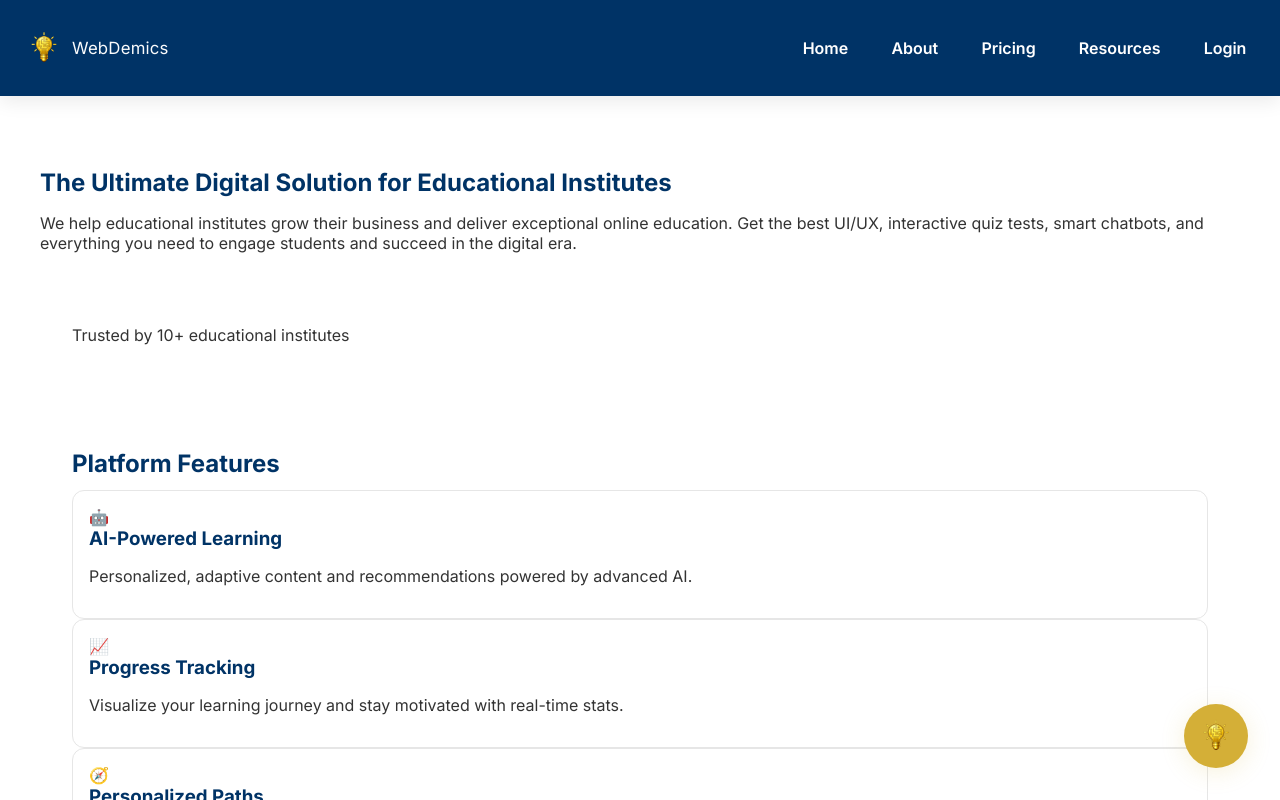
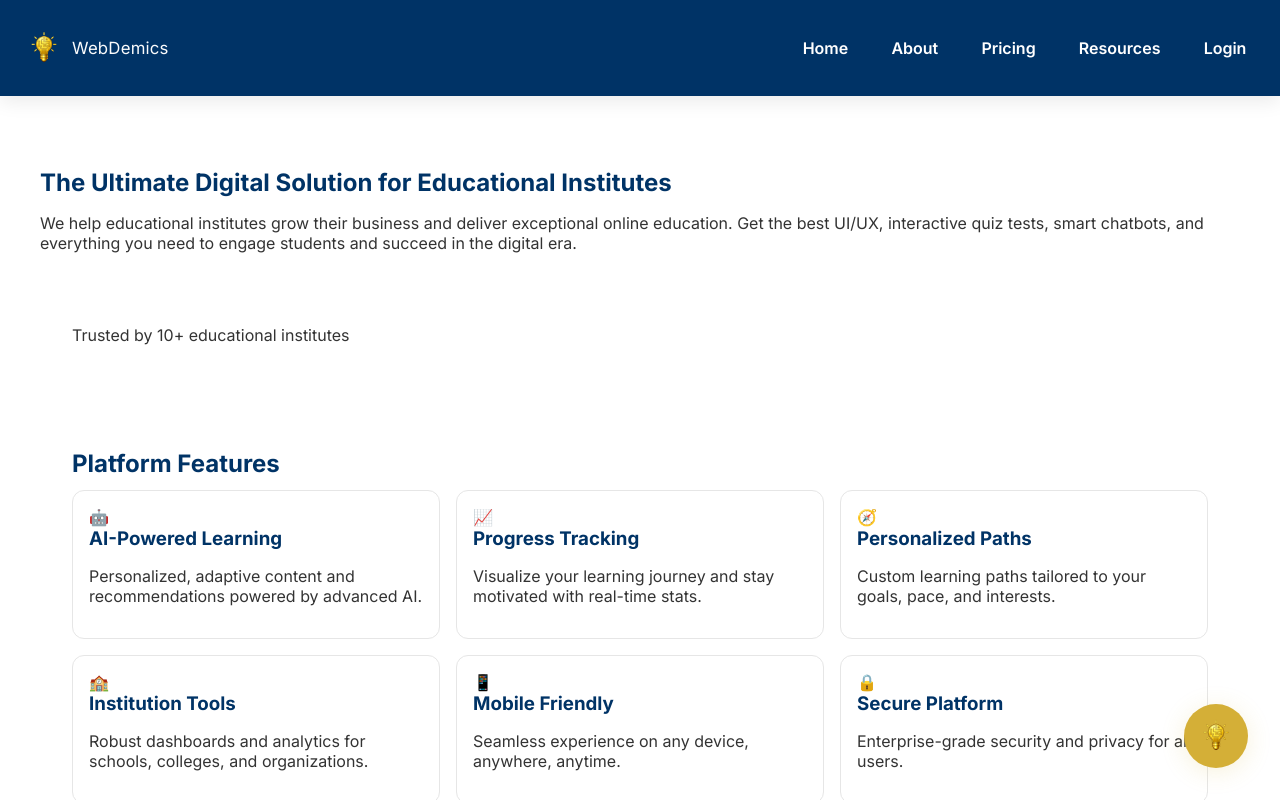
Before and after one commit to anfushahid2020/my-business-website, a React (Vite) app: page / in a window 1280 px wide. Shown: the top 800 px of the page. Built offline with nearby package versions, Linux system fonts and the light colour scheme.

Commit message:
fix: ensure .grid-responsive uses display:grid across breakpoints

```diff
--- a/src/index.css
+++ b/src/index.css
@@ -70,6 +70,9 @@ h1, h2, h3, h4, h5, h6 {
 
 /* small helper styles */
 .text-muted { color: #666666; }
+
+/* Grid helper: always use grid layout; columns are overridden per-breakpoint below */
+.grid-responsive { display: grid; grid-template-columns: 1fr; gap: 1rem; }
 
 /* ensure good contrast for accessibility */
 body, p, li, span { color: var(--text); }
```
